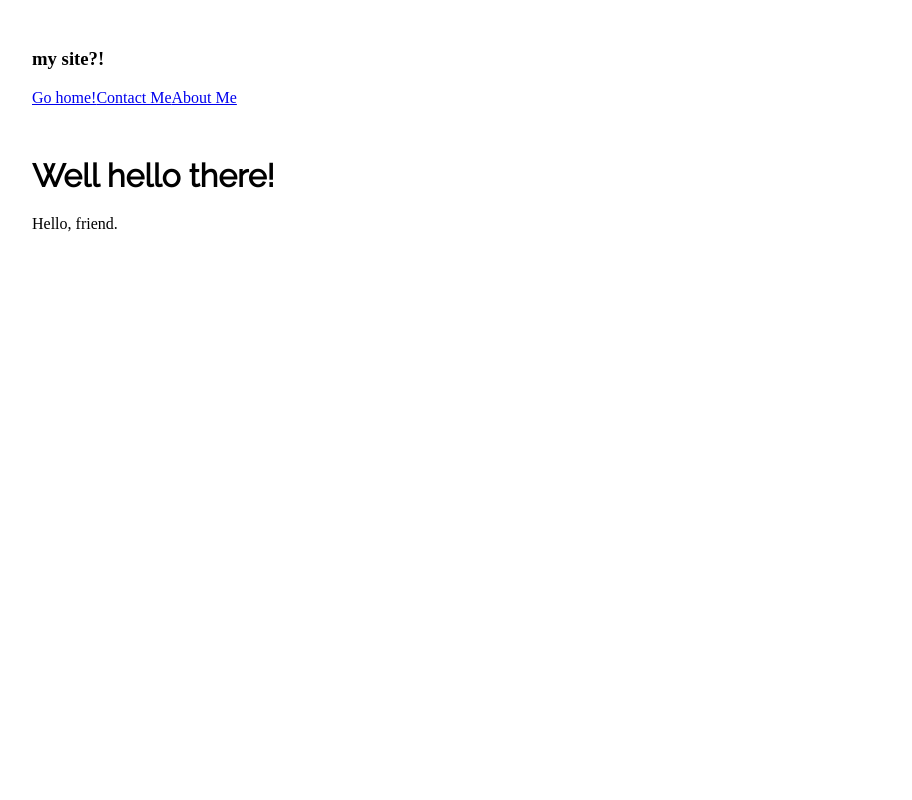
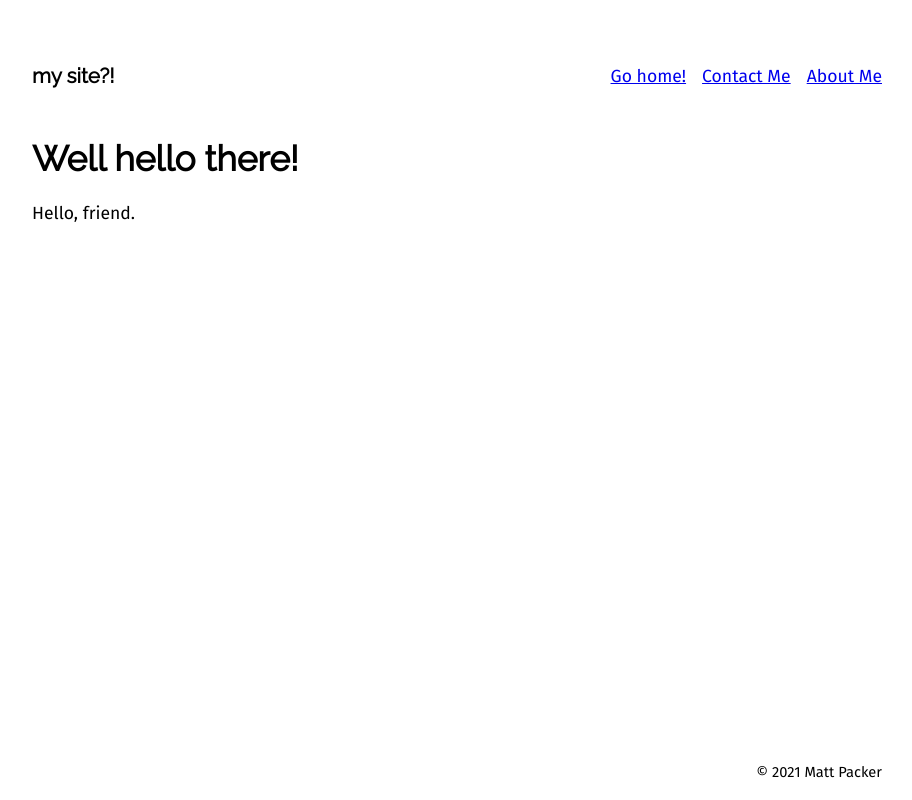
Before and after one commit to mmpacker/mp-gatsby-portfolio, a Gatsby site: page / in a window 1280 px wide. Shown: the whole page, without its empty margins (183-1095 px from the left). Built offline with nearby package versions, Linux system fonts and the light colour scheme; Gatsby itself is replaced by a stand-in of ours; a web font is replaced by a local one.

Commit message:
add basic styling and footer

```diff
--- /dev/null
+++ b/src/components/footer/index.jsx
@@ -0,0 +1,11 @@
+import React from 'react'
+
+export default function Footer() {
+  return (
+    <footer style={{textAlign: 'right'}}>
+      <p>
+        <small>&copy; {new Date().getFullYear()} Matt Packer</small>
+      </p>
+    </footer>
+  )
+}
--- a/src/components/layout/index.jsx
+++ b/src/components/layout/index.jsx
@@ -1,13 +1,16 @@
 import React from 'react'
 import NavBar from '../navbar'
+import Footer from '../footer'
+import './layout.css'
 
 export default function Layout({ children }) {
   return (
-    <div style={{ margin: `3rem auto 0`, maxWidth: 850, padding: `0 1rem` }}>
+    <div id='page-container'>
 			<NavBar />
       <main>
 	      {children}
 			</main>
+      <Footer />
     </div>
   )
 }
--- /dev/null
+++ b/src/components/layout/layout.css
@@ -0,0 +1,22 @@
+h1, h2, h3, h4, h5, h6, h7 {
+  font-family: Raleway;
+}
+
+body {
+  font-family: Fira Sans;
+  font-size: 1.1rem;
+  margin: 0;
+}
+
+#page-container {
+  display: flex;
+  flex-direction: column;
+  min-height: calc(100vh - 3rem);
+  margin: 3rem auto 0;
+  max-width: 850px;
+  padding: 0 1rem;
+}
+
+#page-container > main {
+  flex-grow: 1;
+}
--- a/src/components/navbar/index.jsx
+++ b/src/components/navbar/index.jsx
@@ -1,10 +1,11 @@
 import React from 'react'
 import { Link } from 'gatsby'
+import * as styles from './navbar.module.css'
 
 export default function NavBar() {
   return (
-    <nav>
-      <h3>my site?!</h3>
+    <nav className={styles.nav}>
+      <h3 id={styles.siteTitle}>my site?!</h3>
       <Link to="/">Go home!</Link>
       <Link to="/contact">Contact Me</Link>
       <Link to="/about">About Me</Link>
--- /dev/null
+++ b/src/components/navbar/navbar.module.css
@@ -0,0 +1,17 @@
+.nav {
+  display: flex;
+  align-items: center;
+}
+
+.nav > * {
+  display: inline-block;
+  margin: 1rem 0 0 1rem;
+}
+
+.nav > a:first-of-type {
+  margin-left: auto;
+}
+
+#siteTitle {
+  margin-left: 0;
+}
```
